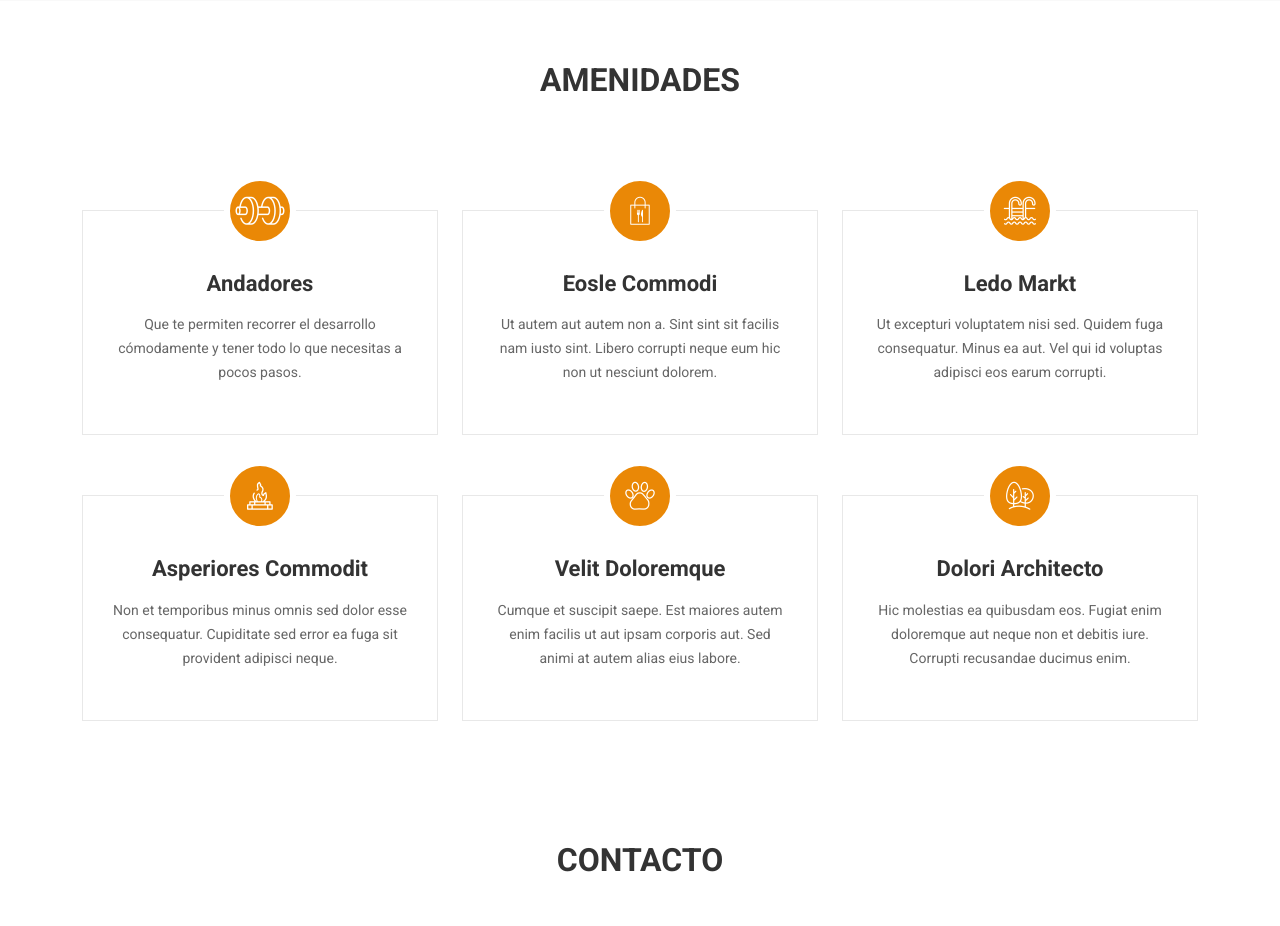
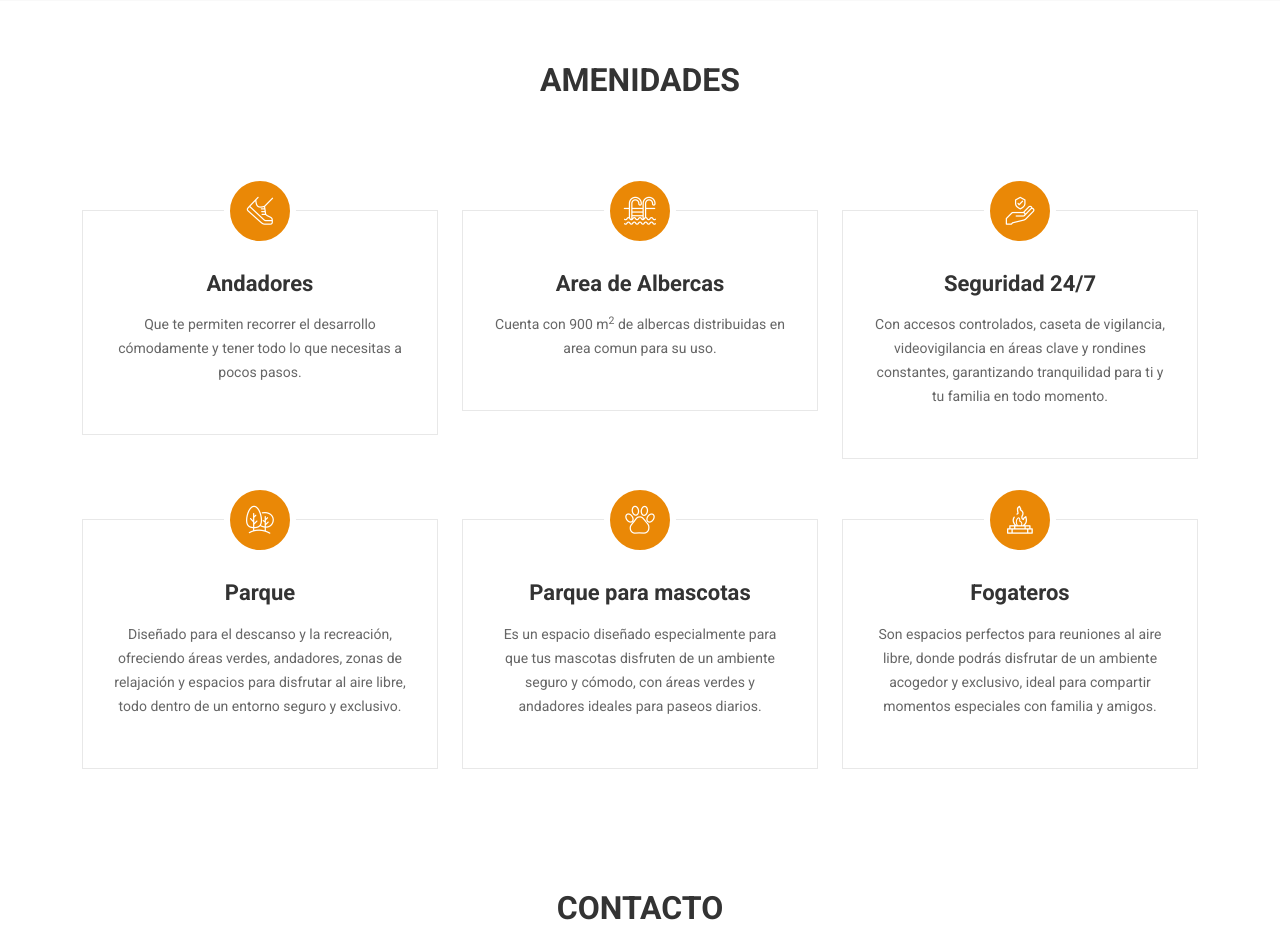
Before and after one commit to Ragtest666/kayuvaty, a PHP site: page / in a window 1280 px wide. Shown: the part 1234-2160 px from the top of the page. Run offline with PHP 8.4, Linux system fonts and the light colour scheme; some libraries are stand-ins or nearby versions; some web fonts are replaced.

Commit message:
idioma actualizado

```diff
--- a/css/main.css
+++ b/css/main.css
@@ -133,18 +133,17 @@ body {
 
 @font-face {
   font-family: 'icomoon';
-  src: url('fonts/icomoon.eot?bioosp');
-  src: url('fonts/icomoon.eot?bioosp#iefix') format('embedded-opentype'),
-    url('fonts/icomoon.ttf?bioosp') format('truetype'),
-    url('fonts/icomoon.woff?bioosp') format('woff'),
-    url('fonts/icomoon.svg?bioosp#icomoon') format('svg');
+  src:  url('fonts/icomoon.eot?35galf');
+  src:  url('fonts/icomoon.eot?35galf#iefix') format('embedded-opentype'),
+    url('fonts/icomoon.ttf?35galf') format('truetype'),
+    url('fonts/icomoon.woff?35galf') format('woff'),
+    url('fonts/icomoon.svg?35galf#icomoon') format('svg');
   font-weight: normal;
   font-style: normal;
   font-display: block;
 }
 
-[class^="icon-"],
-[class*=" icon-"] {
+[class^="icon-"], [class*=" icon-"] {
   /* use !important to prevent issues with browser extensions that change fonts */
   font-family: 'icomoon' !important;
   speak: never;
@@ -159,39 +158,57 @@ body {
   -moz-osx-font-smoothing: grayscale;
 }
 
-.icon-areas-verdes:before {
+.icon-face:before {
+  content: "\e907";
+  color: #4e525b;
+}
+.icon-insta:before {
+  content: "\e908";
+  color: #4e525b;
+}
+.icon-comercial:before {
+  content: "\e900";
+}
+.icon-fogatas:before {
   content: "\e901";
 }
-
-.icon-canchas-Padel:before {
+.icon-gym:before {
+  content: "\e902";
+}
+.icon-padel:before {
   content: "\e903";
 }
-
-.icon-fogatas:before {
+.icon-park:before {
   content: "\e904";
 }
-
-.icon-pet-area:before {
+.icon-pet-park:before {
   content: "\e905";
 }
-
+.icon-alberca:before {
+  content: "\e906";
+}
+.icon-bar:before {
+  content: "\e90b";
+}
+.icon-rooftop-pool:before {
+  content: "\e90c";
+}
 .icon-seguridad:before {
-  content: "\e906";
-}
-
-.icon-alberca:before {
-  content: "\e900";
-}
-
+  content: "\e90d";
+}
+.icon-spa:before {
+  content: "\e90e";
+}
+.icon-terraza:before {
+  content: "\e90f";
+}
 .icon-andadores:before {
-  content: "\e902";
-}
-
-.icon-voleibol:before {
-  content: "\e90e";
-}
-
-.icon-telefono:before {
+  content: "\e910";
+}
+.icon-yoga:before {
+  content: "\e911";
+}
+.icon-tel:before {
   content: "\e945";
 }
 
--- a/index.html
+++ b/index.html
@@ -225,12 +225,12 @@
               <div class="icon ">
                 <i class="icon-andadores"></i>
               </div>
-              <a href="service-details" class="stretched-link">
+              <a href="#" class="stretched-link">
                 <h3 class="cambio_idioma_ES">Andadores</h3>
                 <h3 class="cambio_idioma_EN" style="display: none !important;">Walking areas</h3>
               </a>
-              <p class="cmabio_idioma_ES">Que te permiten recorrer el desarrollo cómodamente y tener todo lo que necesitas a pocos pasos.</p>
-              <p class="cmabio_idioma_EN" style="display: none !important;">They allow you to move comfortably around the urbanization and have everything you need just a few steps away.</p>
+              <p class="cambio_idioma_ES">Que te permiten recorrer el desarrollo cómodamente y tener todo lo que necesitas a pocos pasos.</p>
+              <p class="cambio_idioma_EN" style="display: none !important;">They allow you to move comfortably around the urbanization and have everything you need just a few steps away.</p>
             </div>
           </div><!-- End Service Item -->
 
@@ -239,10 +239,12 @@
               <div class="icon">
                 <i class="icon-alberca"></i>
               </div>
-              <a href="service-details" class="stretched-link">
-                <h3>Eosle Commodi</h3>
+              <a href="#" class="stretched-link">
+                <h3 class="cambio_idioma_ES">Area de Albercas</h3>
+                <h3 class="cambio_idioma_EN" style="display: none !important;">Pool Areas</h3>
               </a>
-              <p>Ut autem aut autem non a. Sint sint sit facilis nam iusto sint. Libero corrupti neque eum hic non ut nesciunt dolorem.</p>
+              <p class="cambio_idioma_ES">Cuenta con 900 m<sup>2</sup> de albercas distribuidas en area comun para su uso.</p>
+              <p class="cambio_idioma_EN" style="display: none !important;">It has 900 m<sup>2</sup> of swimming pools distributed in a common area for your use.</p>
             </div>
           </div><!-- End Service Item -->
 
@@ -251,36 +253,42 @@
               <div class="icon">
                 <i class="icon-seguridad"></i>
               </div>
-              <a href="service-details" class="stretched-link">
-                <h3>Ledo Markt</h3>
+              <a href="#" class="stretched-link">
+                <h3 class="cambio_idioma_ES">Seguridad 24/7</h3>
+                <h3 class="cambio_idioma_EN" style="display: none !important;">24/7 Security</h3>
               </a>
-              <p>Ut excepturi voluptatem nisi sed. Quidem fuga consequatur. Minus ea aut. Vel qui id voluptas adipisci eos earum corrupti.</p>
+              <p class="cambio_idioma_ES">Con accesos controlados, caseta de vigilancia, videovigilancia en áreas clave y rondines constantes, garantizando tranquilidad para ti y tu familia en todo momento.</p>
+              <p class="cambio_idioma_EN" style="display: none !important;">With controlled access, guardhouse, video surveillance in key areas and constant patrols, guaranteeing peace of mind for you and your family at all times.</p>
             </div>
           </div><!-- End Service Item -->
 
           <div class="col-lg-4 col-md-6" data-aos="fade-up" data-aos-delay="400">
             <div class="service-item position-relative">
               <div class="icon">
-                <i class="icon-areas-verdes"></i>
+                <i class="icon-park"></i>
               </div>
-              <a href="service-details" class="stretched-link">
-                <h3>Asperiores Commodit</h3>
+              <a href="#" class="stretched-link">
+                <h3 class="cambio_idioma_ES">Parque</h3>
+                <h3 class="cambio_idioma_EN" style="display: none !important;">Park</h3>
               </a>
-              <p>Non et temporibus minus omnis sed dolor esse consequatur. Cupiditate sed error ea fuga sit provident adipisci neque.</p>
-              <a href="service-details" class="stretched-link"></a>
+              <p class="cambio_idioma_ES">Diseñado para el descanso y la recreación, ofreciendo áreas verdes, andadores, zonas de relajación y espacios para disfrutar al aire libre, todo dentro de un entorno seguro y exclusivo.</p>
+              <p class="cambio_idioma_EN" style="display: none !important;">Designed for rest and recreation, offering green areas, walkways, relaxation areas and spaces to enjoy the outdoors, all within a safe and exclusive environment.</p>
+
             </div>
           </div><!-- End Service Item -->
 
           <div class="col-lg-4 col-md-6" data-aos="fade-up" data-aos-delay="500">
             <div class="service-item position-relative">
               <div class="icon">
-                <i class="icon-pet-area"></i>
+                <i class="icon-pet-park"></i>
               </div>
-              <a href="service-details" class="stretched-link">
-                <h3>Velit Doloremque</h3>
+              <a href="#" class="stretched-link">
+                <h3 class="cambio_idioma_ES">Parque para mascotas</h3>
+                <h3 class="cambio_idioma_EN" style="display: none !important;">Pet Park</h3>
               </a>
-              <p>Cumque et suscipit saepe. Est maiores autem enim facilis ut aut ipsam corporis aut. Sed animi at autem alias eius labore.</p>
-              <a href="service-details" class="stretched-link"></a>
+              <p class="cambio_idioma_ES">Es un espacio diseñado especialmente para que tus mascotas disfruten de un ambiente seguro y cómodo, con áreas verdes y andadores ideales para paseos diarios.</p>
+              <p class="cambio_idioma_EN" style="display: none !important;">is a space specially designed for your pets to enjoy a safe and comfortable environment, with green areas and walkways ideal for daily walks.</p>
+
             </div>
           </div><!-- End Service Item -->
 
@@ -289,11 +297,14 @@
               <div class="icon">
                 <i class="icon-fogatas"></i>
               </div>
-              <a href="service-details" class="stretched-link">
-                <h3>Dolori Architecto</h3>
+              <a href="#" class="stretched-link">
+                <h3 class="cambio_idioma_ES">Fogateros</h3>
+                <h3 class="cambio_idioma_EN" style="display: none !important;">Fire pits</h3>
+
               </a>
-              <p>Hic molestias ea quibusdam eos. Fugiat enim doloremque aut neque non et debitis iure. Corrupti recusandae ducimus enim.</p>
-              <a href="service-details" class="stretched-link"></a>
+              <p class="cambio_idioma_ES">Son espacios perfectos para reuniones al aire libre, donde podrás disfrutar de un ambiente acogedor y exclusivo, ideal para compartir momentos especiales con familia y amigos.</p>
+              <p class="cambio_idioma_EN" style="display: none !important;">Are perfect spaces for outdoor gatherings, where you can enjoy a cozy and exclusive atmosphere, ideal for sharing special moments with family and friends.</p>
+
             </div>
           </div><!-- End Service Item -->
 
```
